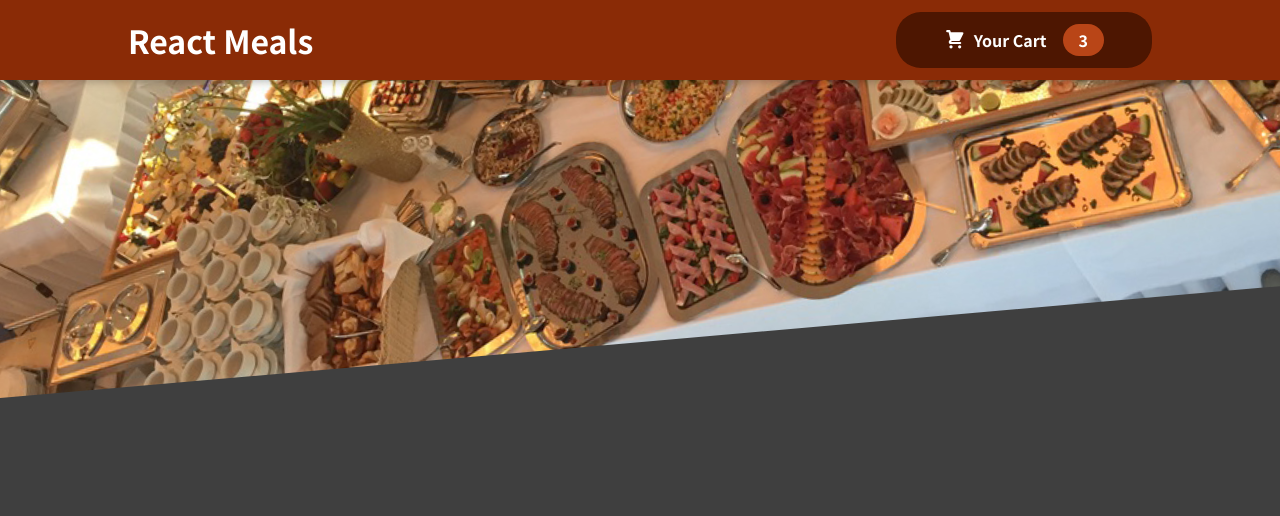
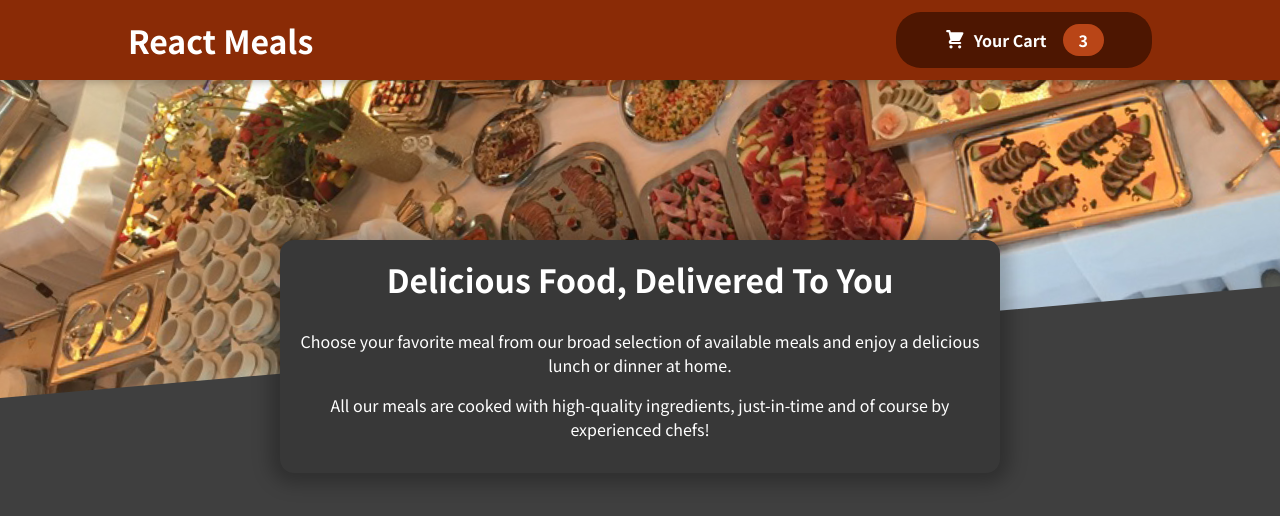
Before and after one commit to kuumaraswamy/FOOD, a React (Create React App) app: page / in a window 1280 px wide. Shown: the top 516 px of the page. Built offline with nearby package versions, Linux system fonts and the light colour scheme.

Commit message:
Adding summary section

```diff
--- a/src/App.js
+++ b/src/App.js
@@ -1,5 +1,6 @@
 import {Fragment} from "react";
 import Header from "./components/Layout/Header"
+import Meals from "./components/Meals/Meals"
 
 
 
@@ -7,6 +8,7 @@
   return (
     <Fragment>
       <Header />
+      <Meals/>
     </Fragment>
   );
 }
--- /dev/null
+++ b/src/components/Meals/Meals.js
@@ -0,0 +1,14 @@
+import React from 'react'
+import MealsSummary from './MealsSummary'
+import AvilableMeals from './AvilableMeals'
+
+const Meals = () => {
+  return (
+    <div>
+      <MealsSummary />
+      <AvilableMeals/>
+    </div>
+  )
+}
+
+export default Meals
--- /dev/null
+++ b/src/components/Meals/MealsSummary.js
@@ -0,0 +1,20 @@
+import React from 'react'
+import calsses from './MealsSummary.module.css'
+
+const MealsSummary = () => {
+  return (
+    <section className={calsses.summary}>
+        <h2 >Delicious Food, Delivered To You</h2>
+      <p>
+        Choose your favorite meal from our broad selection of available meals
+        and enjoy a delicious lunch or dinner at home.
+      </p>
+      <p>
+        All our meals are cooked with high-quality ingredients, just-in-time and
+        of course by experienced chefs!
+      </p>
+    </section>
+  )
+}
+
+export default MealsSummary
--- /dev/null
+++ b/src/components/Meals/MealsSummary.module.css
@@ -0,0 +1,18 @@
+.summary {
+    text-align: center;
+    max-width: 45rem;
+    width: 90%;
+    margin: auto;
+    margin-top: -10rem;
+    position: relative;
+    background-color: #383838;
+    color: white;
+    border-radius: 14px;
+    padding: 1rem;
+    box-shadow: 0 1px 18px 10px rgba(0, 0, 0, 0.25);
+  }
+
+  .summary h2 {
+    font-size: 2rem;
+    margin-top: 0;
+  }
```
Also changed, not shown: src/components/Meals/AvilableMeals.module.css (added, +24 -0 lines), 1 other file (tests, documents, lock files or other folders).
